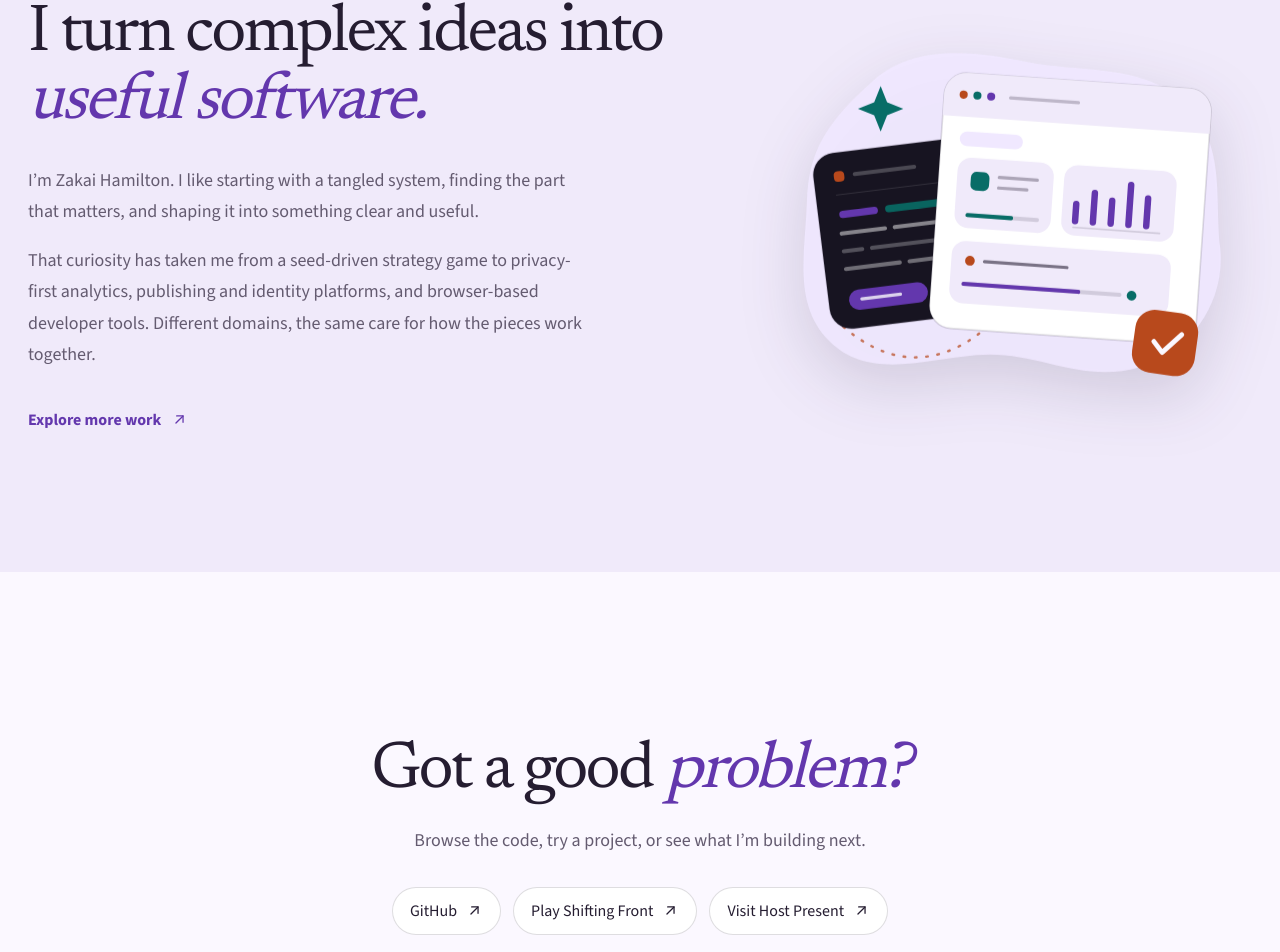
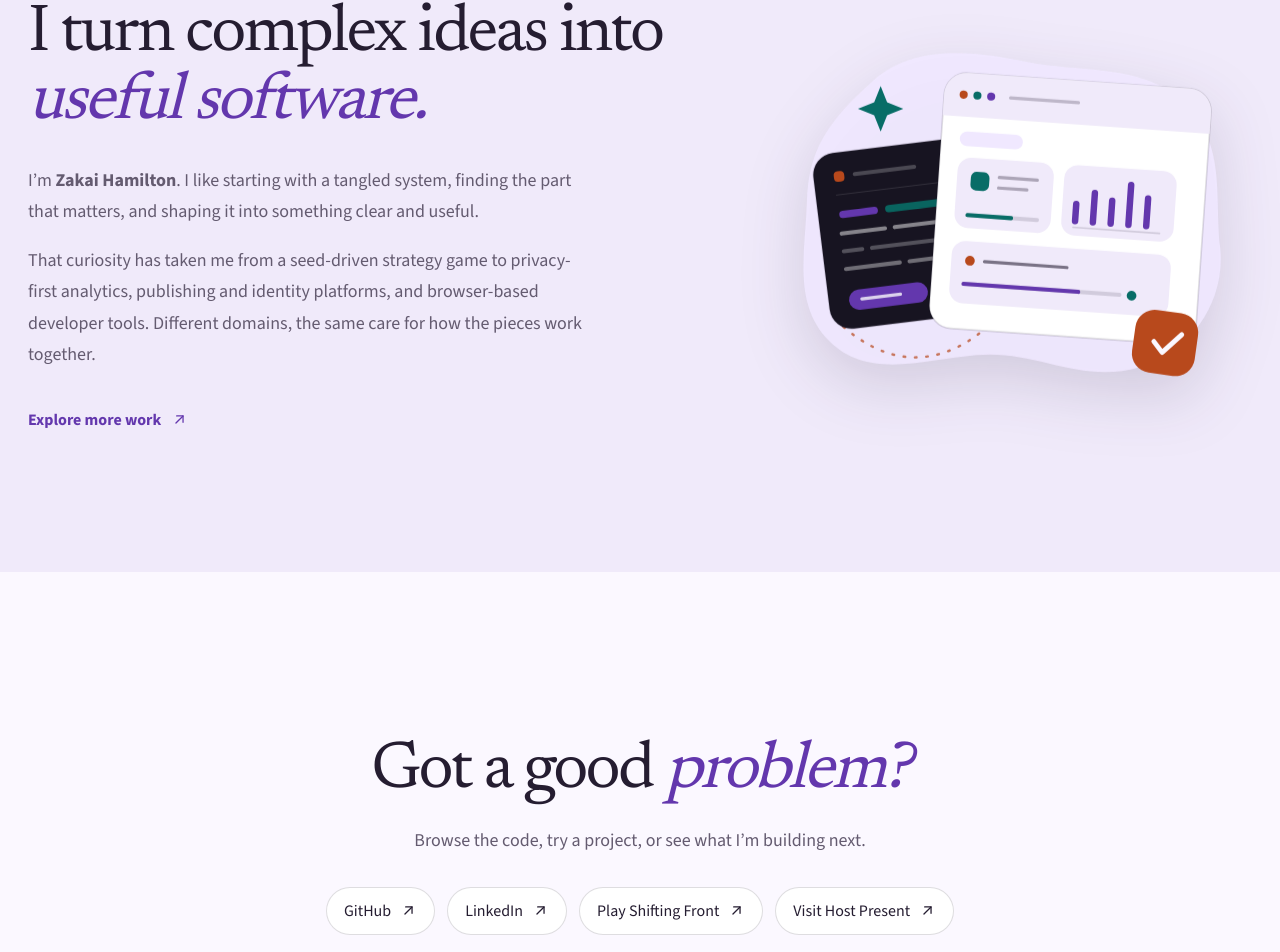
Before and after one commit to zakaihamilton/portfolio, a Next.js app: page / in a window 1280 px wide. Shown: the part 4263-5215 px from the top of the page. Built offline with nearby package versions, Linux system fonts and the light colour scheme.

Commit message:
Add LinkedIn profile to portfolio

```diff
--- a/src/app/page.tsx
+++ b/src/app/page.tsx
@@ -94,9 +94,9 @@ export default function HomePage() {
             I turn complex ideas into <em>useful software.</em>
           </h2>
           <p>
-            I’m Zakai Hamilton. I like starting with a tangled system, finding
-            the part that matters, and shaping it into something clear and
-            useful.
+            I’m <strong>Zakai Hamilton</strong>. I like starting with a tangled
+            system, finding the part that matters, and shaping it into something
+            clear and useful.
           </p>
           <p>
             That curiosity has taken me from a seed-driven strategy game to
@@ -133,6 +133,12 @@ export default function HomePage() {
             GitHub <Icon name="arrow-up-right" size={17} />
           </ExternalLink>
           <ExternalLink
+            href="https://www.linkedin.com/in/zakai-hamilton"
+            label="Zakai Hamilton on LinkedIn, opens in a new tab"
+          >
+            LinkedIn <Icon name="arrow-up-right" size={17} />
+          </ExternalLink>
+          <ExternalLink
             href="https://shiftingfront.com"
             label="Play Shifting Front, opens in a new tab"
           >
```
